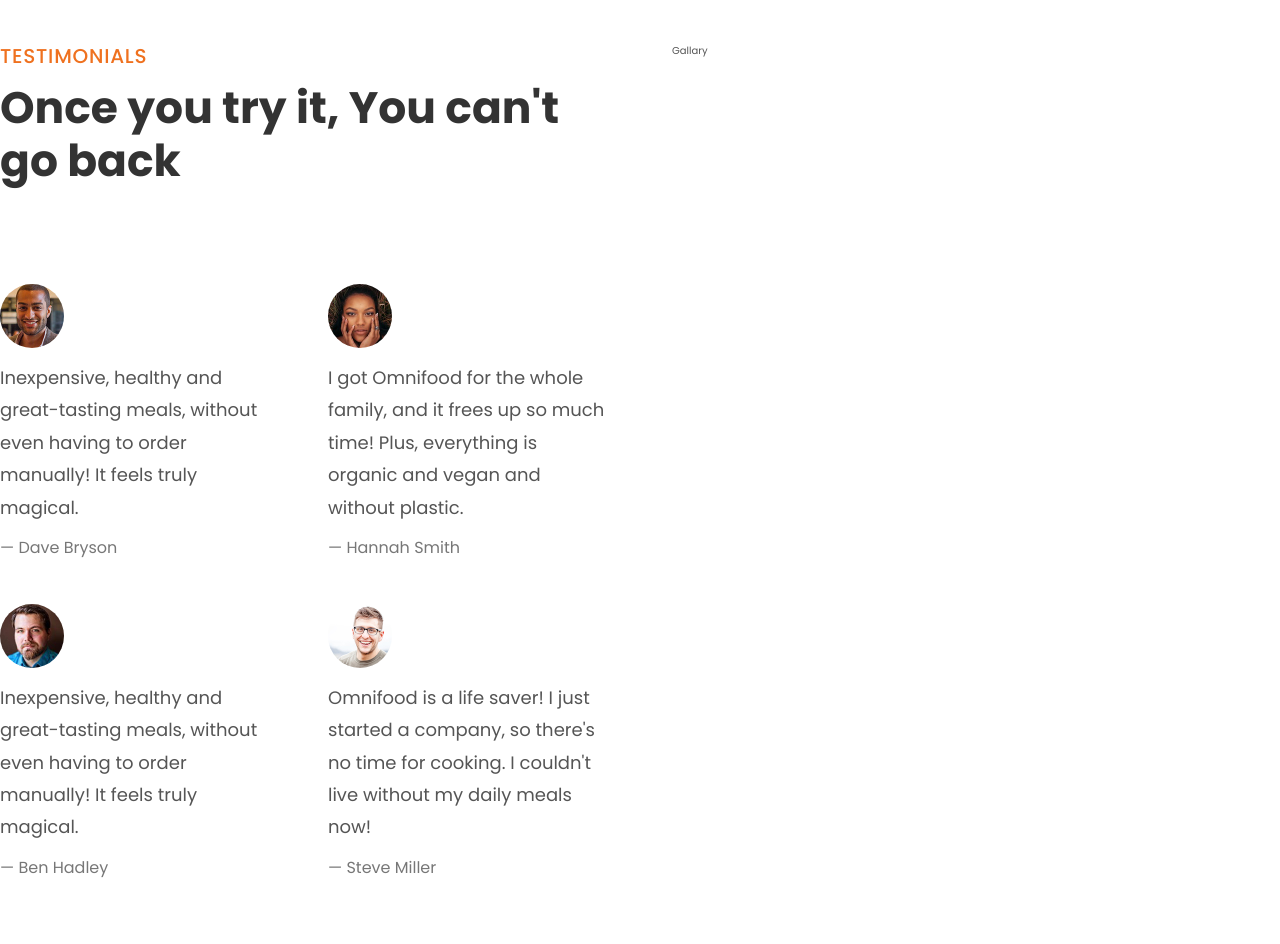
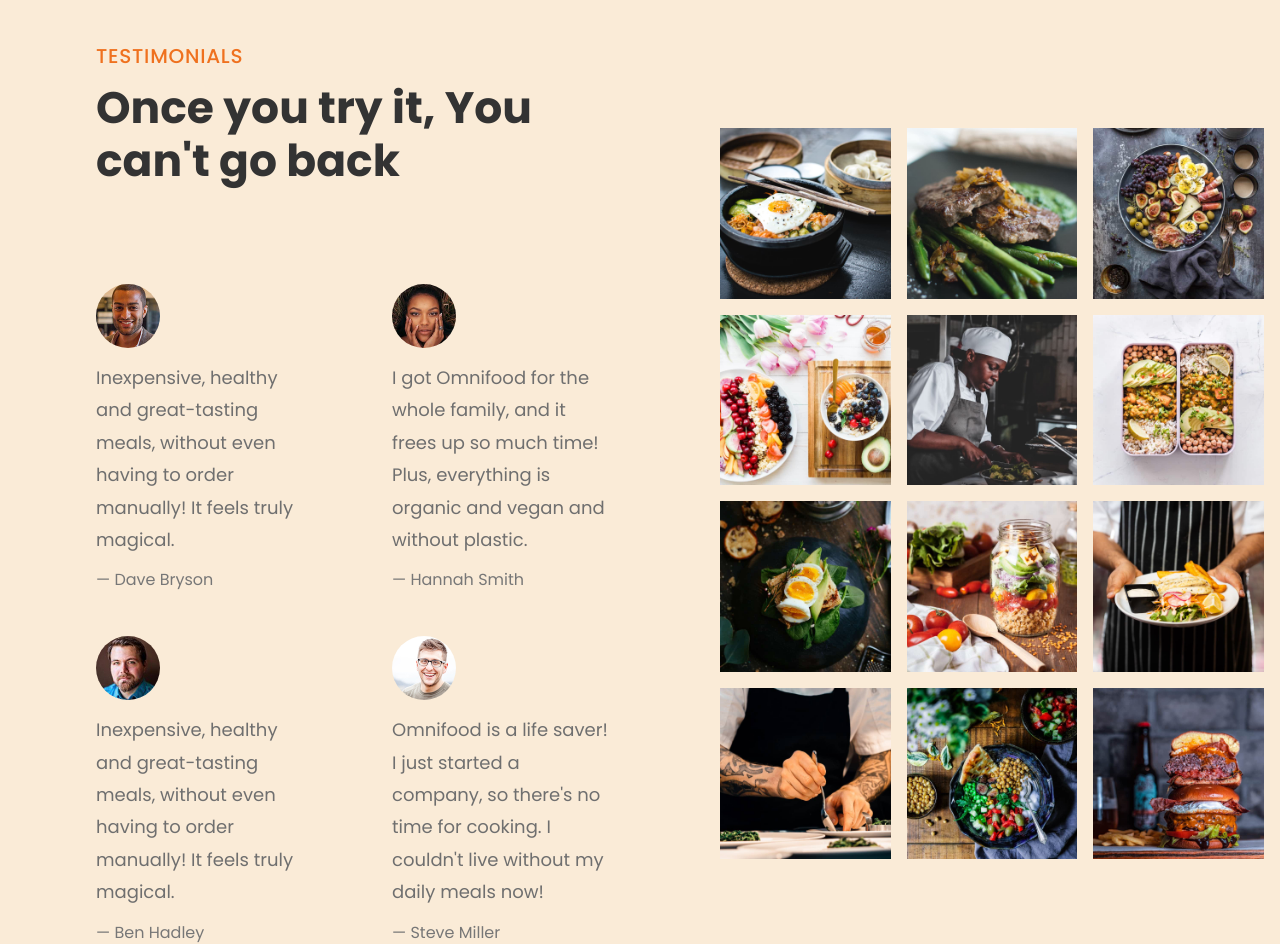
Before and after one commit to shreepadavasanth/Omnifood, a plain HTML site: page index.html in a window 1280 px wide. Shown: the part 3740-4684 px from the top of the page. Drawn offline with nearby package versions, Linux system fonts and the light colour scheme.

Commit message:
Testimonials complete

```diff
--- a/css/style.css
+++ b/css/style.css
@@ -299,13 +299,21 @@
 /* ******************************************************** */
 
 .section-testimonials {
-  padding: 9.6rem 0;
+  background-color: antiquewhite;
+  display: grid;
+  grid-template-columns: 55fr 45fr;
+  align-items: center;
+}
+
+.testimonials-container {
+  padding: 9.6rem;
 }
 
 .testimonials {
   display: grid;
   grid-template-columns: 1fr 1fr;
-  gap: 4.8rem;
+  row-gap: 4.8rem;
+  column-gap: 8rem;
 }
 
 .testimonial-img {
@@ -318,9 +326,31 @@
   font-size: 1.8rem;
   line-height: 1.8;
   margin-bottom: 1.6rem;
+  color: #6f6f6f;
 }
 
 .testimonial-name {
   font-size: 1.6rem;
   color: #777;
 }
+
+.gallary {
+  display: grid;
+  grid-template-columns: repeat(3, 1fr);
+  gap: 1.6rem;
+  padding: 1.6rem;
+}
+
+.gallary-item {
+  overflow: hidden;
+}
+
+.gallary-item img {
+  display: block;
+  width: 100%;
+  transition: all 0.3s;
+}
+
+.gallary-item img:hover {
+  transform: scale(1.1);
+}
--- a/index.html
+++ b/index.html
@@ -224,7 +224,7 @@
         <a href="#" class="link">See all recipes &rarr;</a>
       </div>
     </section>
-    <section class="section-testimonials grid grid--2-cols">
+    <section class="section-testimonials">
       <div class="testimonials-container">
 
         <span class="subheading">Testimonials</span>
@@ -264,7 +264,56 @@
           </figure>
         </div>
       </div>
-      <div class="gallary">Gallary</div>
+      <div class="gallary">
+        <figure class="gallary-item">
+          <img src="img/gallery/gallery-1.jpg" alt="Photo of beautifully arranged food" />
+          <!-- <figcaption>Caption</figcaption> -->
+        </figure>
+        <figure class="gallary-item">
+          <img src="img/gallery/gallery-2.jpg" alt="Photo of beautifully arranged food" />
+          <!-- <figcaption>Caption</figcaption> -->
+        </figure>
+        <figure class="gallary-item">
+          <img src="img/gallery/gallery-3.jpg" alt="Photo of beautifully arranged food" />
+          <!-- <figcaption>Caption</figcaption> -->
+        </figure>
+        <figure class="gallary-item">
+          <img src="img/gallery/gallery-4.jpg" alt="Photo of beautifully arranged food" />
+          <!-- <figcaption>Caption</figcaption> -->
+        </figure>
+        <figure class="gallary-item">
+          <img src="img/gallery/gallery-5.jpg" alt="Photo of beautifully arranged food" />
+          <!-- <figcaption>Caption</figcaption> -->
+        </figure>
+        <figure class="gallary-item">
+          <img src="img/gallery/gallery-6.jpg" alt="Photo of beautifully arranged food" />
+          <!-- <figcaption>Caption</figcaption> -->
+        </figure>
+        <figure class="gallary-item">
+          <img src="img/gallery/gallery-7.jpg" alt="Photo of beautifully arranged food" />
+          <!-- <figcaption>Caption</figcaption> -->
+        </figure>
+        <figure class="gallary-item">
+          <img src="img/gallery/gallery-8.jpg" alt="Photo of beautifully arranged food" />
+          <!-- <figcaption>Caption</figcaption> -->
+        </figure>
+        <figure class="gallary-item">
+          <img src="img/gallery/gallery-9.jpg" alt="Photo of beautifully arranged food" />
+          <!-- <figcaption>Caption</figcaption> -->
+        </figure>
+        <figure class="gallary-item">
+          <img src="img/gallery/gallery-10.jpg" alt="Photo of beautifully arranged food" />
+          <!-- <figcaption>Caption</figcaption> -->
+        </figure>
+        <figure class="gallary-item">
+          <img src="img/gallery/gallery-11.jpg" alt="Photo of beautifully arranged food" />
+          <!-- <figcaption>Caption</figcaption> -->
+        </figure>
+        <figure class="gallary-item">
+          <img src="img/gallery/gallery-12.jpg" alt="Photo of beautifully arranged food" />
+          <!-- <figcaption>Caption</figcaption> -->
+        </figure>
+      </div>
     </section>
   </main>
 </body>
```
